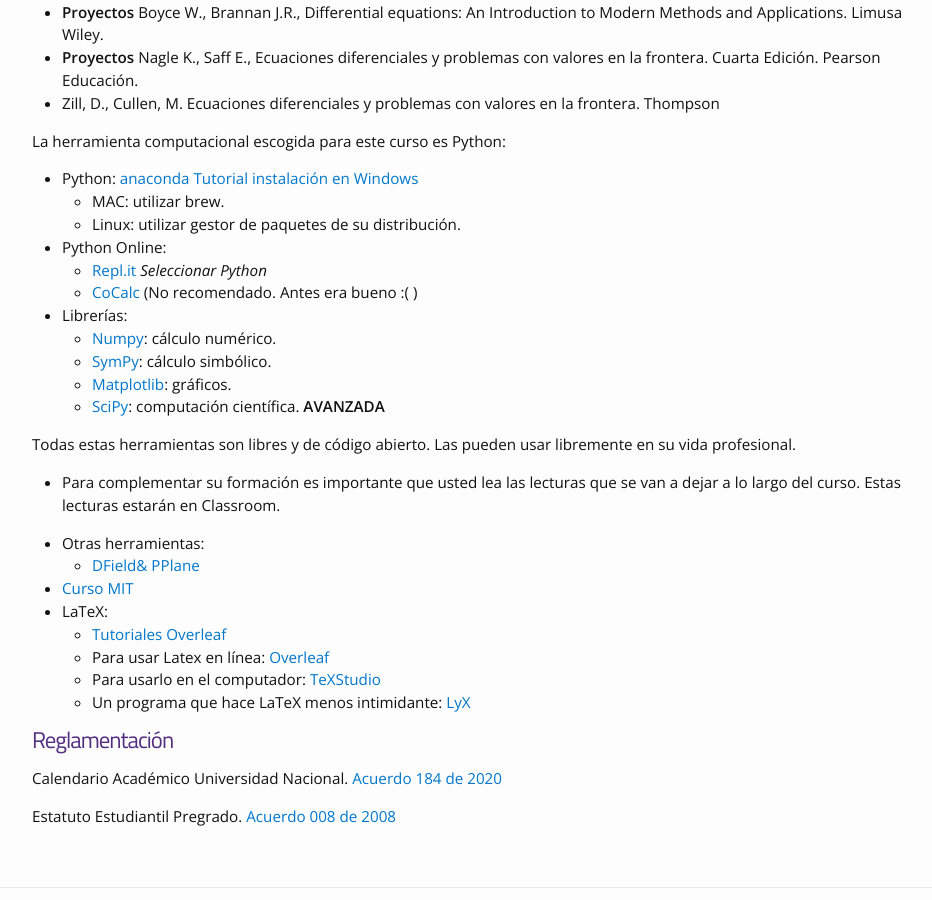
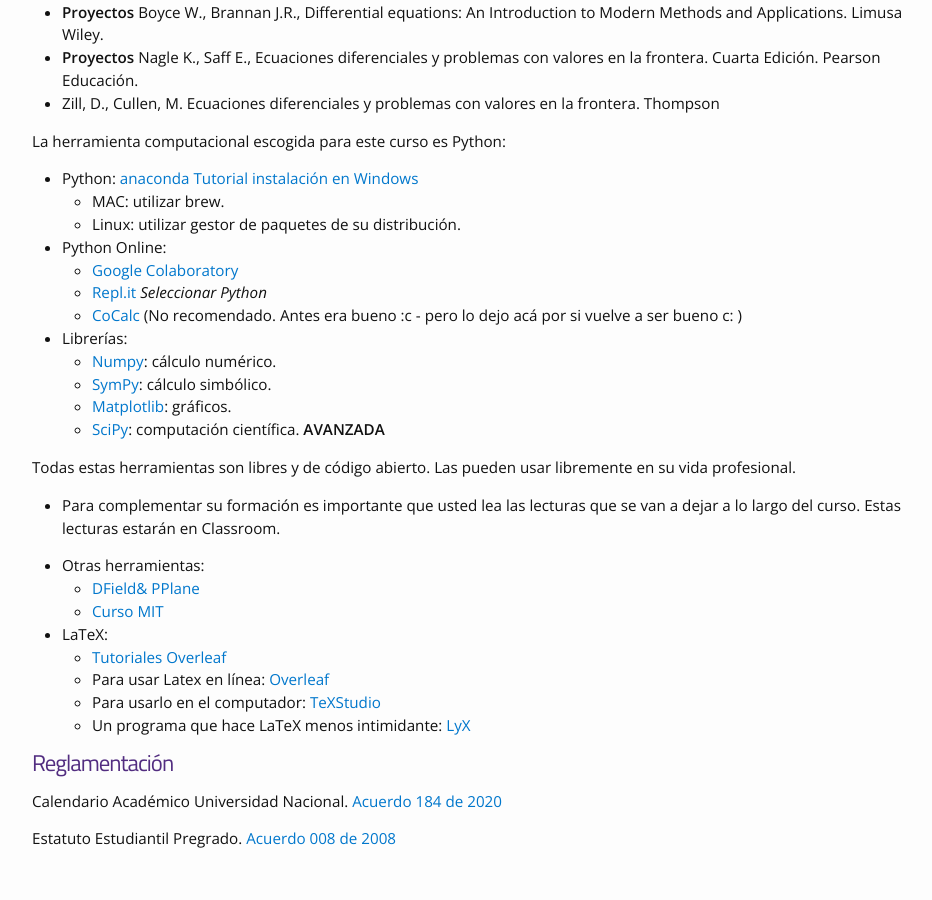
Before and after one commit to jdavidbel/jdavidbel.github.io, a Jekyll site: the page built from teaching/2020ii/eqdiff.md, in a window 1280 px wide and 900 px high, scrolled down 2045 px. Shown: the whole window, without its empty margins (163-1095 px from the left). Built offline with Jekyll 4.4.1, drawn with Linux system fonts in a browser that asks for light colours.

Commit message:
added google colab

```diff
--- a/teaching/2020ii/eqdiff.md
+++ b/teaching/2020ii/eqdiff.md
@@ -77,8 +77,9 @@ La herramienta computacional escogida para este curso es Python:
    -  MAC: utilizar brew.
    -  Linux: utilizar gestor de paquetes de su distribución.
 - Python Online:
+    - [Google Colaboratory](https://colab.research.google.com)
     - [Repl.it](https://repl.it/languages) *Seleccionar Python*
-    - [CoCalc](https://cocalc.com/doc/python.html) (No recomendado. Antes era bueno :( )
+    - [CoCalc](https://cocalc.com/doc/python.html) (No recomendado. Antes era bueno :c - pero lo dejo acá por si vuelve a ser bueno c: )
 - Librerías:
    - [Numpy](https://numpy.org/devdocs/user/quickstart.html): cálculo numérico.
    - [SymPy](https://docs.sympy.org/latest/tutorial/index.html): cálculo simbólico.
@@ -92,7 +93,7 @@ Las pueden usar libremente en su vida profesional.
 
 - Otras herramientas:
    - [DField& PPlane](https://math.rice.edu/~dfield/)
-- [Curso MIT](https://ocw.mit.edu/courses/mathematics/18-03-differential-equations-spring-2010/index.htm)
+    - [Curso MIT](https://ocw.mit.edu/courses/mathematics/18-03-differential-equations-spring-2010/index.htm)
 - LaTeX:
     - [Tutoriales Overleaf](https://www.overleaf.com/learn/latex/Learn_LaTeX_in_30_minutes)
     - Para usar Latex en línea: [Overleaf](https://www.overleaf.com/)
```
